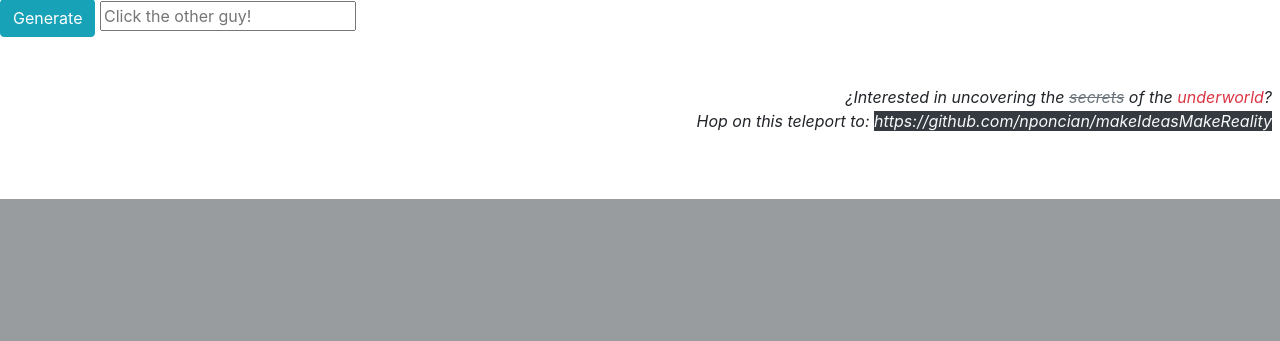
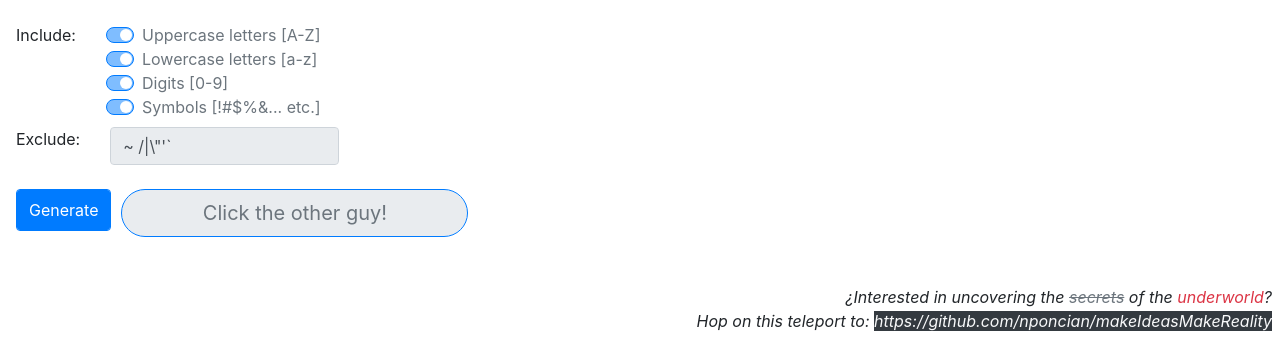
Before and after one commit to nponcian/MakeIdeasMakeReality, a Django app: page /service/text/generatecode/ in a window 1280 px wide. Shown: the part 601-942 px from the top of the page. Before the commit the page ends 800 px from the top, so only its background shows below. Run offline with Django 3.2, Linux system fonts and the light colour scheme; some libraries are stand-ins or nearby versions.

Commit message:
Used bootstrap and validations in forms

```diff
--- a/text/generateCode/ascii.py
+++ b/text/generateCode/ascii.py
@@ -1,5 +1,5 @@
 REPEAT_COUNT = 2
-DISALLOWED_CHARS = [" ", '"', "'", "/", "\\", "`", "|"]
+DISALLOWED_CHARS = [" ", '"', "'", "/", "\\", "`", "|", "~"]
 SYMBOL_CODE_RANGES = [(32, 47), (58, 64), (91, 96), (123, 126)]
 
 def _getAsciiDecimalValue(variable):
--- a/text/templates/text/cipherMessage.html
+++ b/text/templates/text/cipherMessage.html
@@ -24,7 +24,7 @@
     <button class="btn btn-info" name="encryptButton">Encrypt</button>
     <button class="btn btn-danger" name="decryptButton">Decrypt</button><br>
     Keycode: <input type="text" name="keycode" value="{{ keycode }}"><br>
-    Text to cipher: <textarea type="text" name="textToCipher" style="resize: both;">{{ textToCipher }}</textarea><br>
+    Text to cipher: <textarea type="text" name="textToCipher" style="resize: both;" required>{{ textToCipher }}</textarea><br>
     Ciphered text: <textarea type="text" name="cipheredText" style="resize: both;">{{ cipheredText }}</textarea>
 </form>
 
--- a/text/templates/text/generateCode.html
+++ b/text/templates/text/generateCode.html
@@ -24,9 +24,48 @@
 
 {% block body %}
 
-<form method="POST" action="."> {% csrf_token %}
-    <button class="btn btn-info">Generate</button>
-    <input type="text" placeholder="Click the other guy!" value="{{ generatedCode }}" readonly>
+<form class="m-3" method="POST" action="."> {% csrf_token %}
+    <fieldset class="form-group my-3" disabled>
+        <div class="row my-2">
+            <legend class="col-form-label col-auto pt-0">Include:</legend>
+            <div class="col-sm-10">
+                <!-- <div class="form-check">
+                    <input class="form-check-input" type="checkbox" value="" id="lettersCheckbox" checked>
+                    <label class="form-check-label" for="lettersCheckbox">Letters</label>
+                </div> -->
+                <div class="custom-control custom-switch">
+                    <input class="custom-control-input" type="checkbox" value="" id="lettersCheckbox" checked>
+                    <label class="custom-control-label" for="lettersCheckbox">Uppercase letters [A-Z]</label>
+                </div>
+                <div class="custom-control custom-switch">
+                    <input class="custom-control-input" type="checkbox" value="" id="lettersCheckbox" checked>
+                    <label class="custom-control-label" for="lettersCheckbox">Lowercase letters [a-z]</label>
+                </div>
+                <div class="custom-control custom-switch">
+                    <input class="custom-control-input" type="checkbox" value="" id="numbersCheckbox" checked>
+                    <label class="custom-control-label" for="numbersCheckbox">Digits [0-9]</label>
+                </div>
+                <div class="custom-control custom-switch">
+                    <input class="custom-control-input" type="checkbox" value="" id="symbolsCheckbox" checked>
+                    <label class="custom-control-label" for="symbolsCheckbox">Symbols [!#$%&... etc.]</label>
+                </div>
+            </div>
+        </div>
+        <div class="form-group my-2 row">
+            <label class="col-form-label col-auto pt-0" for="excludeChars">Exclude:</label>
+            <div class="col-auto">
+                <input type="text" class="form-control col-sm-10" id="excludeChars" value="~ /|\&quot'`">
+            </div>
+        </div>
+    </fieldset>
+    <div class="form-group form-row my-3">
+        <div class="col-auto">
+            <button type="submit" class="btn btn-primary form-control form-control-lg">Generate</button>
+        </div>
+        <div class="col-auto">
+            <input class="form-control form-control-lg border border-primary rounded-pill text-center" type="text" placeholder="Click the other guy!" value="{{ generatedCode }}" readonly>
+        </div>
+    </div>
 </form>
 
 {% endblock %}
--- a/text/templates/text/limitLineLength.html
+++ b/text/templates/text/limitLineLength.html
@@ -23,9 +23,9 @@
 <form method="POST" action="."> {% csrf_token %}
     <button class="btn btn-info" name="limitButton">Limit</button>
     <button class="btn btn-danger" name="limitAndCompressButton">Limit & Compress</button><br>
-    Target line length: <input type="text" name="targetLineLength" value="{{ targetLineLength }}"><br>
-    Rotation point (1-based): <input type="text" name="rotationPoint" value="{{ rotationPoint }}"><br>
-    Text to format: <textarea type="text" name="textToFormat" style="resize: both;" placeholder="{{ textToFormatPlaceholder }}">{{ textToFormat }}</textarea><br>
+    Target line length: <input type="number" min="0" name="targetLineLength" value="{{ targetLineLength }}"><br>
+    Rotation point (1-based): <input type="number" min="1" name="rotationPoint" value="{{ rotationPoint }}"><br>
+    Text to format: <textarea type="text" name="textToFormat" style="resize: both;" placeholder="{{ textToFormatPlaceholder }}" required>{{ textToFormat }}</textarea><br>
     Formatted text: <textarea type="text" name="formattedText" style="resize: both;">{{ formattedText }}</textarea>
 </form>
 
```
Also changed, not shown: text/templates/text/formatTabIndent.html (+19 -4 lines).
